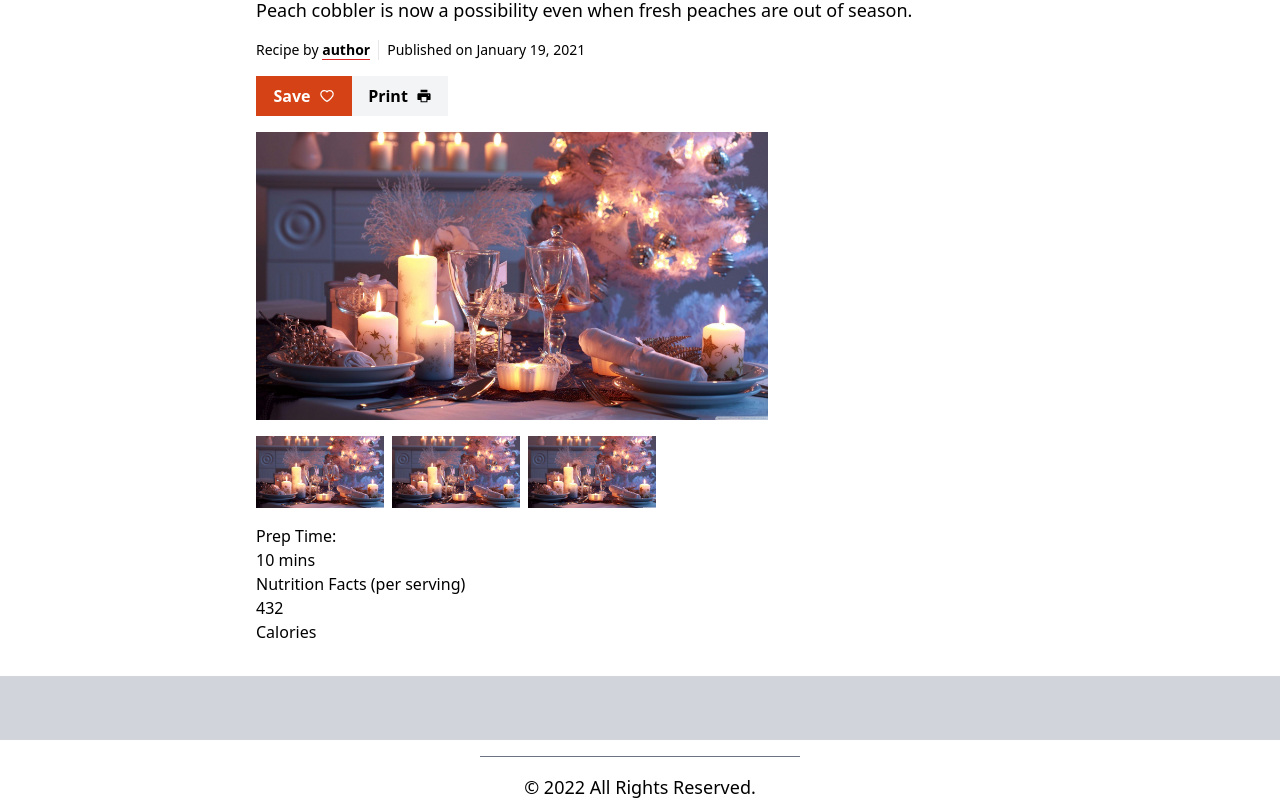
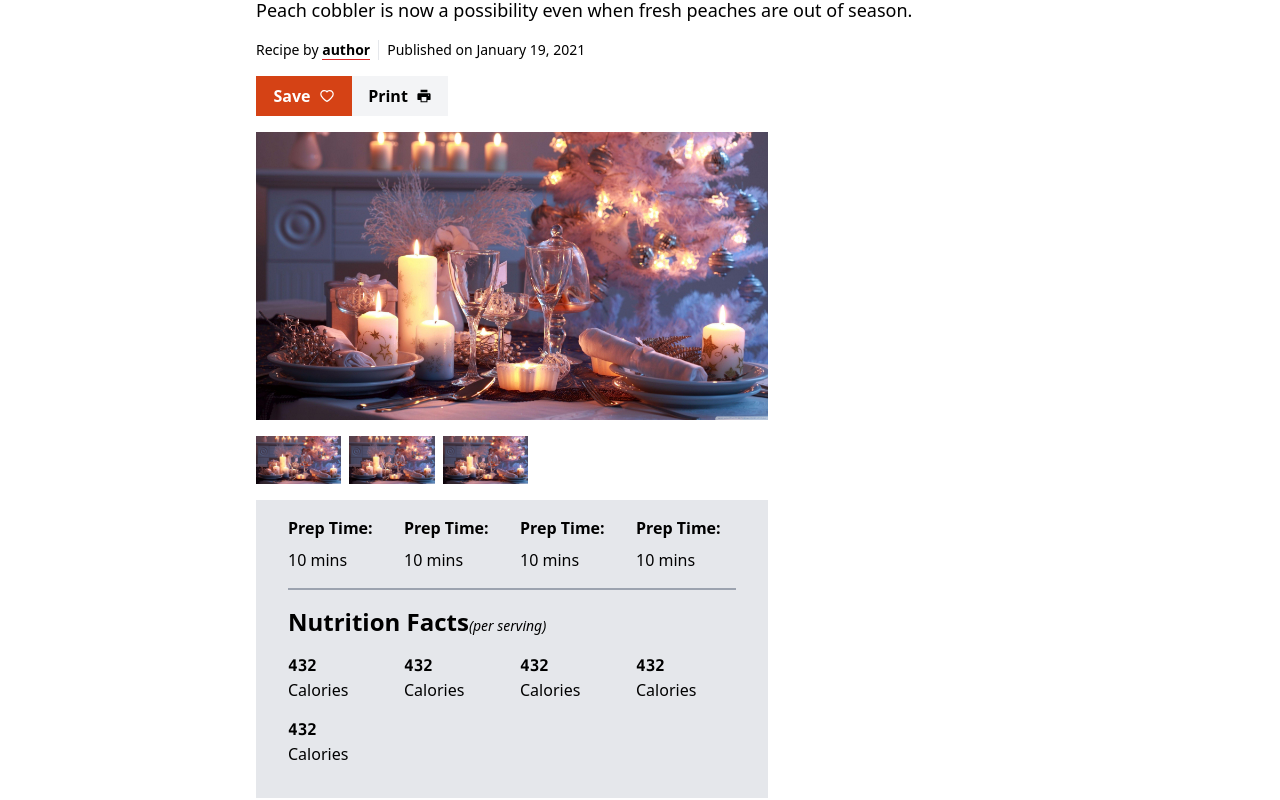
Before and after one commit to slomtadze/reciepe_react_app, a React (Create React App) app: page /1 in a window 1280 px wide. Shown: the part 260-1060 px from the top of the page. Built offline with nearby package versions, Linux system fonts and the light colour scheme.

Commit message:
Update Details.jsx

```diff
--- a/src/components/RecipeDetails/Details.jsx
+++ b/src/components/RecipeDetails/Details.jsx
@@ -2,29 +2,58 @@ import img from "../../assets/christmas.jpg";
 
 const Details = () => {
   return (
-    <div>
+    <div className="w-2/3 rounded">
       <div>
-        <img src={img} className="w-2/3 h-auto" />
+        <img src={img} className="w-full h-auto" />
       </div>
       <div className="flex my-4">
         <img src={img} className="w-1/6 h-auto mr-2" />
         <img src={img} className="w-1/6 h-auto mr-2" />
         <img src={img} className="w-1/6 h-auto mr-2" />
       </div>
-      <div>
-        <div>
-          <div>
-            <h1>Prep Time:</h1>
+      <div className="bg-gray-200 w-full px-8 py-4">
+        <div className="border-b-2 border-gray-400 pb-4 grid grid-cols-4 gap-4">
+          <div className="">
+            <h1 className="font-bold mb-2">Prep Time:</h1>
+            <h3>10 mins</h3>
+          </div>
+          <div className="">
+            <h1 className="font-bold mb-2">Prep Time:</h1>
+            <h3>10 mins</h3>
+          </div>
+          <div className="">
+            <h1 className="font-bold mb-2">Prep Time:</h1>
+            <h3>10 mins</h3>
+          </div>
+          <div className="">
+            <h1 className="font-bold mb-2">Prep Time:</h1>
             <h3>10 mins</h3>
           </div>
         </div>
-        <div>
-          <div>
-            <h1>
-              Nutrition Facts <span>(per serving)</span>
-            </h1>
+        <div className="py-4">
+          <h1 className="text-2xl font-bold mb-4">
+            Nutrition Facts
+            <span className="text-sm font-normal italic">(per serving)</span>
+          </h1>
+          <div className="grid grid-cols-4 gap-4">
             <div>
-              <h1>432</h1>
+              <h1 className="font-bold font-mono">432</h1>
+              <p>Calories</p>
+            </div>
+            <div>
+              <h1 className="font-bold font-mono">432</h1>
+              <p>Calories</p>
+            </div>
+            <div>
+              <h1 className="font-bold font-mono">432</h1>
+              <p>Calories</p>
+            </div>
+            <div>
+              <h1 className="font-bold font-mono">432</h1>
+              <p>Calories</p>
+            </div>
+            <div>
+              <h1 className="font-bold font-mono">432</h1>
               <p>Calories</p>
             </div>
           </div>
```
